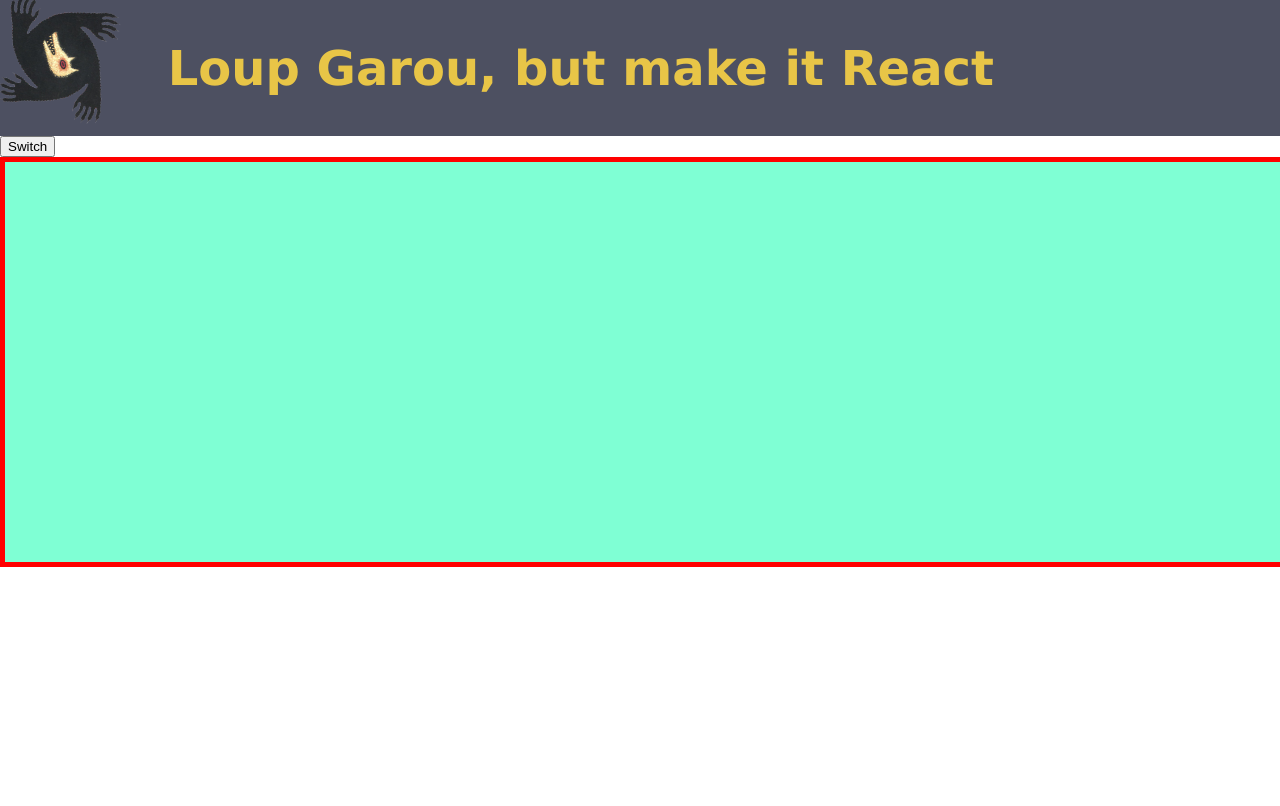
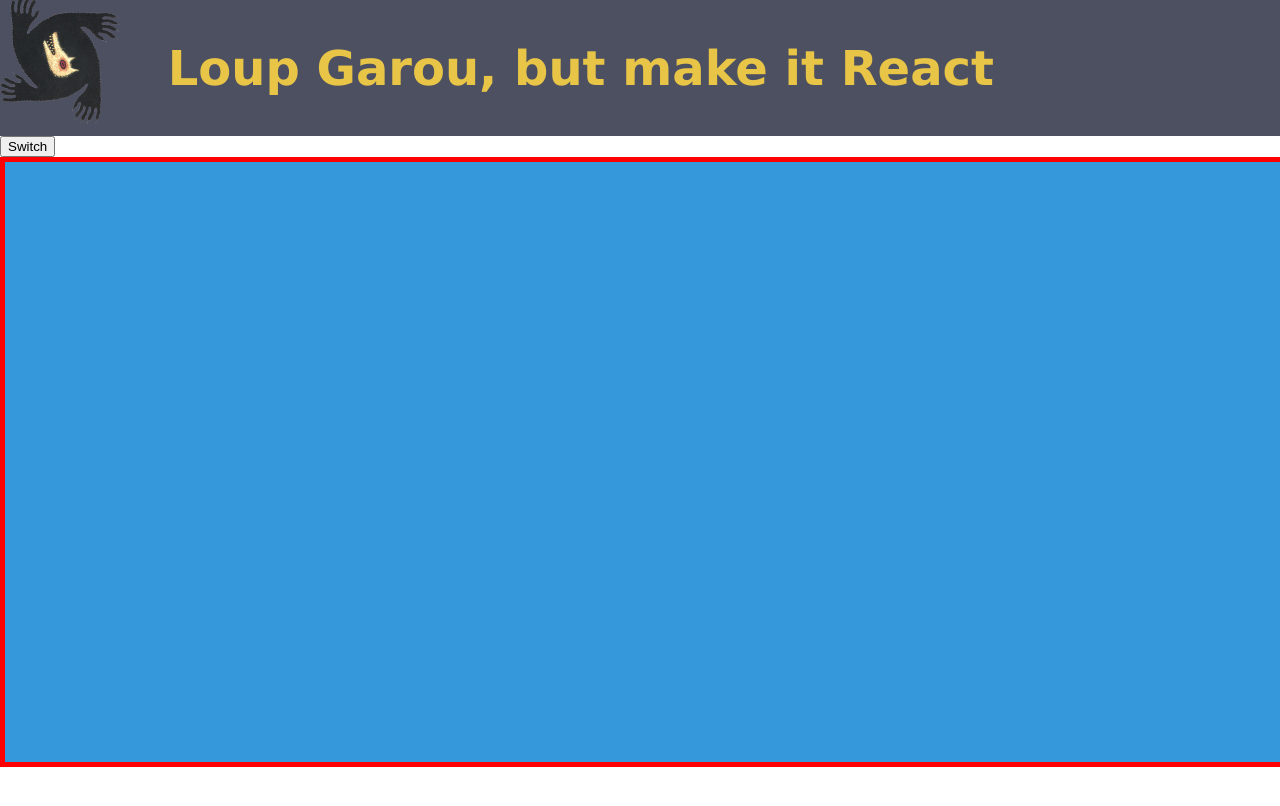
Before and after one commit to VincentCMLejeune/garou-cards-generator, a React (Create React App) app: page /play in a window 1280 px wide. Shown: the top 806 px of the page. Built offline with nearby package versions, Linux system fonts and the light colour scheme.

Commit message:
Animated background

```diff
--- a/src/Screens/Game/Game.jsx
+++ b/src/Screens/Game/Game.jsx
@@ -51,7 +51,6 @@ export default function Game() {
       <div className={styles.dayCycle}>
         {day && <div className={styles.day}></div>}
         {!day && <div className={styles.night}></div>}
-
       </div>
       <div className={styles.cardsContainer}>
         {roster && roster.map((x, i) => <Carte type={x} key={i} />)}
--- a/src/Screens/Game/Game.module.css
+++ b/src/Screens/Game/Game.module.css
@@ -6,18 +6,44 @@
 
 .dayCycle {
   width: 100vw;
-  height: 50vh;
+  height: 75vh;
   border: 5px solid red;
 }
 
 .day {
-  background-color: aquamarine;
   width: 100%;
   height: 100%;
+  animation: sunrises 4s linear;
+  background-color: #3498db;
 }
 
 .night {
-  background-color: darkblue;
+  background-color: #2c3e50;
   width: 100%;
   height: 100%;
+  animation: sunsets 4s linear;
 }
+
+@keyframes sunrises {
+  0% {
+    background-color: #2c3e50;
+  }
+  50% {
+    background-color: #3498db;
+  }
+  100% {
+    background-color: #3498db;
+  }
+}
+
+@keyframes sunsets {
+  0% {
+    background-color: #3498db;
+  }
+  50% {
+    background-color: #3498db;
+  }
+  100% {
+    background-color: #2c3e50;
+  }
+}
```
